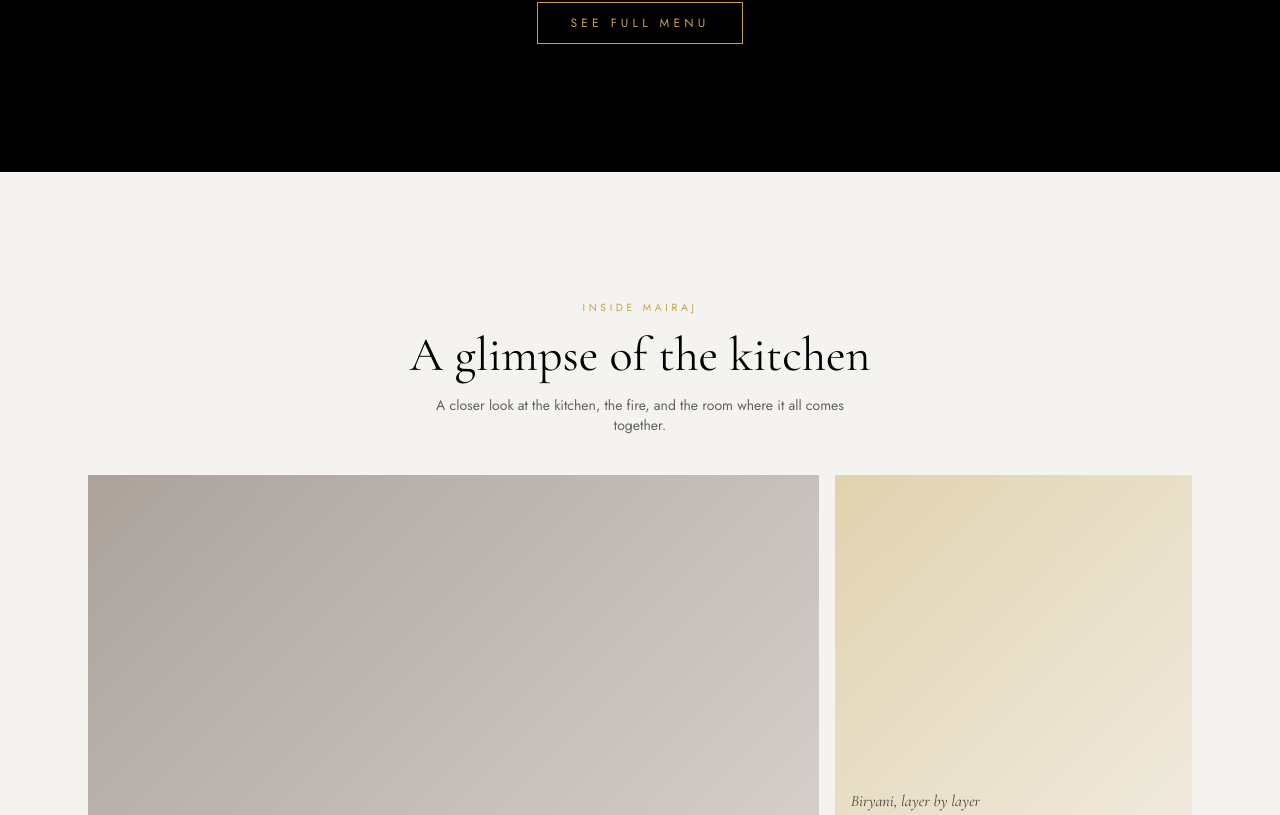
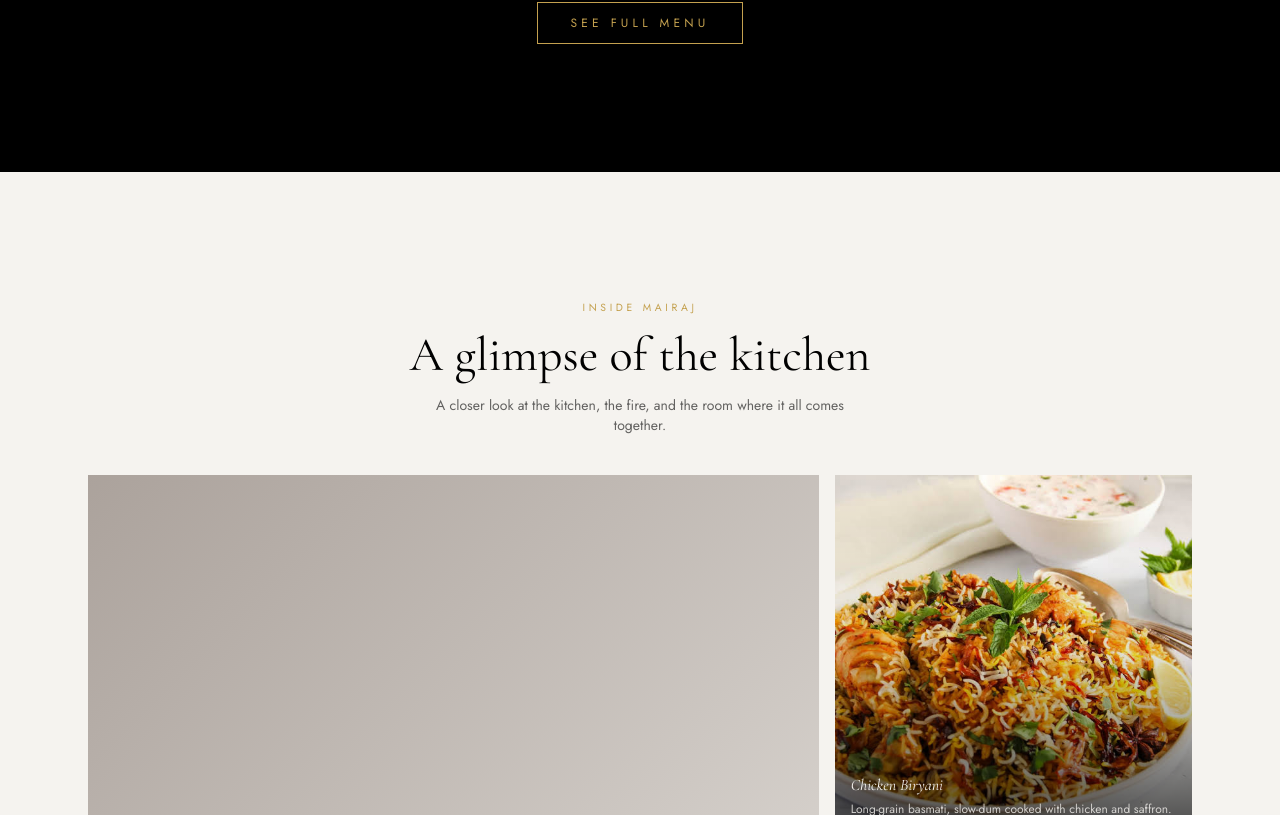
Before and after one commit to shoebai/mairajrestaurant, a React (Vite) app: page / in a window 1280 px wide. Shown: the part 1985-2800 px from the top of the page. Built offline with nearby package versions, Linux system fonts and the light colour scheme.

Commit message:
Fix remaining photo casing and add dish photos to gallery

```diff
--- a/src/sections/Gallery.tsx
+++ b/src/sections/Gallery.tsx
@@ -1,8 +1,13 @@
 import { useReveal } from "@/hooks/useReveal"
 import { useT, useLanguage } from "@/lib/i18n"
+import butterChickenImg from "@/assets/dishes/butter-chicken.avif"
+import chickenBiryaniImg from "@/assets/dishes/chicken-biryani.jfif"
+import muttonBiryaniImg from "@/assets/dishes/mutton-biryani.avif"
+import prawnsZabardastImg from "@/assets/dishes/prawns-zabardast.jfif"
 
-// Add `img` (an imported photo) to any tile once you have real photos —
-// e.g. img: tandoorImg (import tandoorImg from "@/assets/gallery/tandoor.jpg")
+// Tiles with an `img` show the real photo. Tiles without one show a
+// placeholder tone until you add a kitchen/interior photo — add `img`
+// the same way the dish tiles below do.
 const tiles = [
   {
     key: "tile1",
@@ -13,12 +18,12 @@ const tiles = [
     tone: "from-brown/40 to-brown/10",
   },
   {
-    key: "tile2",
-    en: "Biryani, layer by layer",
-    ar: "برياني، طبقة بعد طبقة",
-    descEn: "Rice, meat, and saffron sealed and slow-cooked the traditional dum way.",
-    descAr: "أرز ولحم وزعفران مطهو ببطء بالطريقة التقليدية.",
-    tone: "from-gold/40 to-gold/10",
+    key: "biryani1",
+    en: "Chicken Biryani",
+    ar: "برياني دجاج",
+    descEn: "Long-grain basmati, slow-dum cooked with chicken and saffron.",
+    descAr: "أرز بسمتي طويل الحبة مطهو مع الدجاج والزعفران.",
+    img: chickenBiryaniImg,
   },
   {
     key: "tile3",
@@ -27,6 +32,30 @@ const tiles = [
     descEn: "Whole spices are roasted and ground in-house before service begins each day.",
     descAr: "تُحمّص التوابل الكاملة وتُطحن في المطعم قبل بدء كل يوم عمل.",
     tone: "from-brown/30 to-gold/20",
+  },
+  {
+    key: "butterchicken",
+    en: "Chicken Makhan Wala",
+    ar: "تشيكن مكهن والا",
+    descEn: "Tandoor-grilled chicken simmered in a velvet tomato-butter gravy.",
+    descAr: "دجاج مشوي بالتندور مطهو في صلصة الطماطم والزبدة.",
+    img: butterChickenImg,
+  },
+  {
+    key: "muttonbiryani",
+    en: "Mutton Biryani",
+    ar: "برياني لحم",
+    descEn: "Fragrant basmati layered with tender mutton, dum-sealed.",
+    descAr: "أرز بسمتي عطر مع طبقات من لحم الضأن الطري.",
+    img: muttonBiryaniImg,
+  },
+  {
+    key: "prawns",
+    en: "Prawns Zabardast",
+    ar: "برونز زبردست",
+    descEn: "Prawns simmered in a rich, spiced gravy.",
+    descAr: "روبيان مطهو في صلصة غنية ومتبلة.",
+    img: prawnsZabardastImg,
   },
   {
     key: "tile4",
@@ -43,14 +72,6 @@ const tiles = [
     descEn: "Naan and roti made fresh to order, never pre-baked.",
     descAr: "نان وروتي يُحضّران طازجَين عند الطلب، لا يُخبزان مسبقاً.",
     tone: "from-brown/40 to-gold/10",
-  },
-  {
-    key: "tile6",
-    en: "Slow-cooked curry",
-    ar: "كاري مطهو ببطء",
-    descEn: "Every gravy simmers for hours — no shortcuts, no rushing.",
-    descAr: "كل صلصة تُطهى ببطء لساعات — دون اختصارات أو استعجال.",
-    tone: "from-gold/30 to-brown/20",
   },
 ]
 
@@ -76,17 +97,38 @@ export default function Gallery() {
           {tiles.map((tile, i) => (
             <div
               key={tile.key}
-              className={`relative aspect-square overflow-hidden bg-gradient-to-br ${tile.tone} group ${
-                i === 0 ? "md:col-span-2 md:aspect-auto md:row-span-2" : ""
-              }`}
+              className={`relative aspect-square overflow-hidden group ${
+                tile.img ? "" : `bg-gradient-to-br ${tile.tone}`
+              } ${i === 0 ? "md:col-span-2 md:aspect-auto md:row-span-2" : ""}`}
             >
-              {/* Bottom gradient so text stays readable once real photos are added */}
-              <div className="absolute inset-0 bg-gradient-to-t from-black/70 via-black/10 to-transparent opacity-0 group-hover:opacity-100 transition-opacity duration-300" />
+              {tile.img && (
+                <img
+                  src={tile.img}
+                  alt={lang === "ar" ? tile.ar : tile.en}
+                  className="absolute inset-0 w-full h-full object-cover transition-transform duration-500 group-hover:scale-105"
+                />
+              )}
+              {/* Bottom gradient so text stays readable over both photos and placeholders */}
+              <div
+                className={`absolute inset-0 bg-gradient-to-t from-black/70 via-black/10 to-transparent transition-opacity duration-300 ${
+                  tile.img ? "opacity-100" : "opacity-0 group-hover:opacity-100"
+                }`}
+              />
               <div className="absolute inset-x-0 bottom-0 p-4">
-                <span className="font-display text-foreground/70 group-hover:text-cream text-sm md:text-base italic transition-colors duration-300 block">
+                <span
+                  className={`font-display text-sm md:text-base italic transition-colors duration-300 block ${
+                    tile.img ? "text-cream" : "text-foreground/70 group-hover:text-cream"
+                  }`}
+                >
                   {lang === "ar" ? tile.ar : tile.en}
                 </span>
-                <span className="font-body text-foreground/0 group-hover:text-cream/80 text-xs mt-1 block max-h-0 group-hover:max-h-16 overflow-hidden transition-all duration-300">
+                <span
+                  className={`font-body text-xs mt-1 block overflow-hidden transition-all duration-300 ${
+                    tile.img
+                      ? "text-cream/80 max-h-16"
+                      : "text-foreground/0 group-hover:text-cream/80 max-h-0 group-hover:max-h-16"
+                  }`}
+                >
                   {lang === "ar" ? tile.descAr : tile.descEn}
                 </span>
               </div>
```
